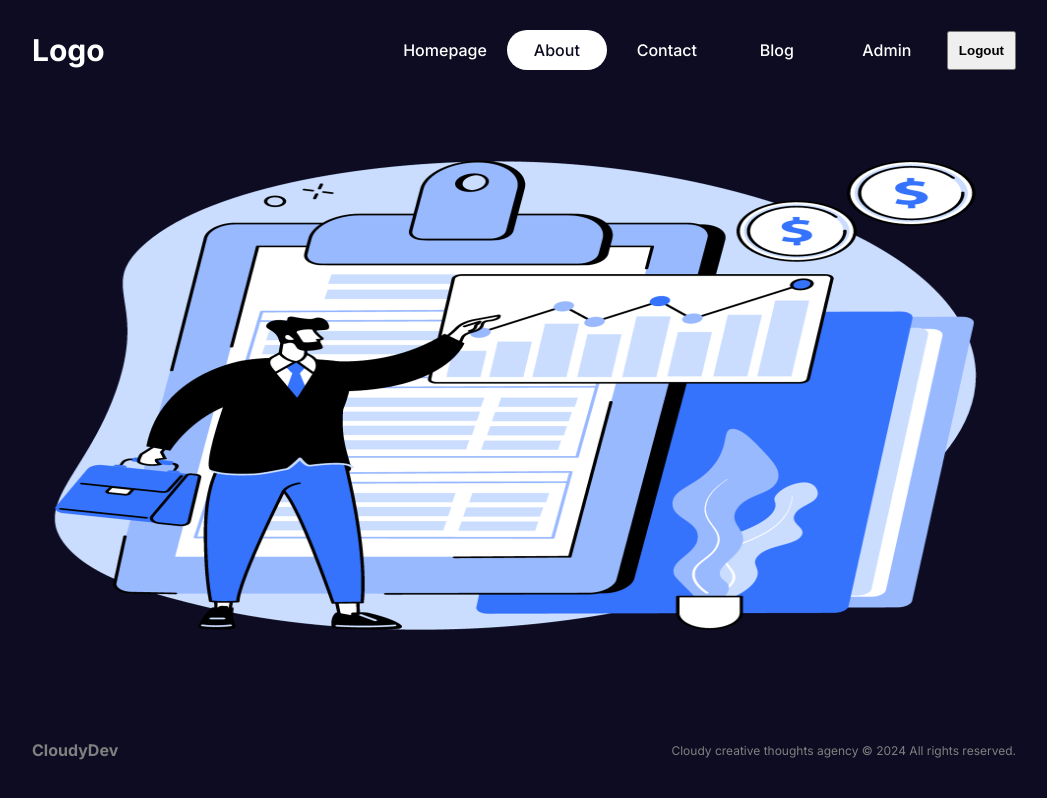
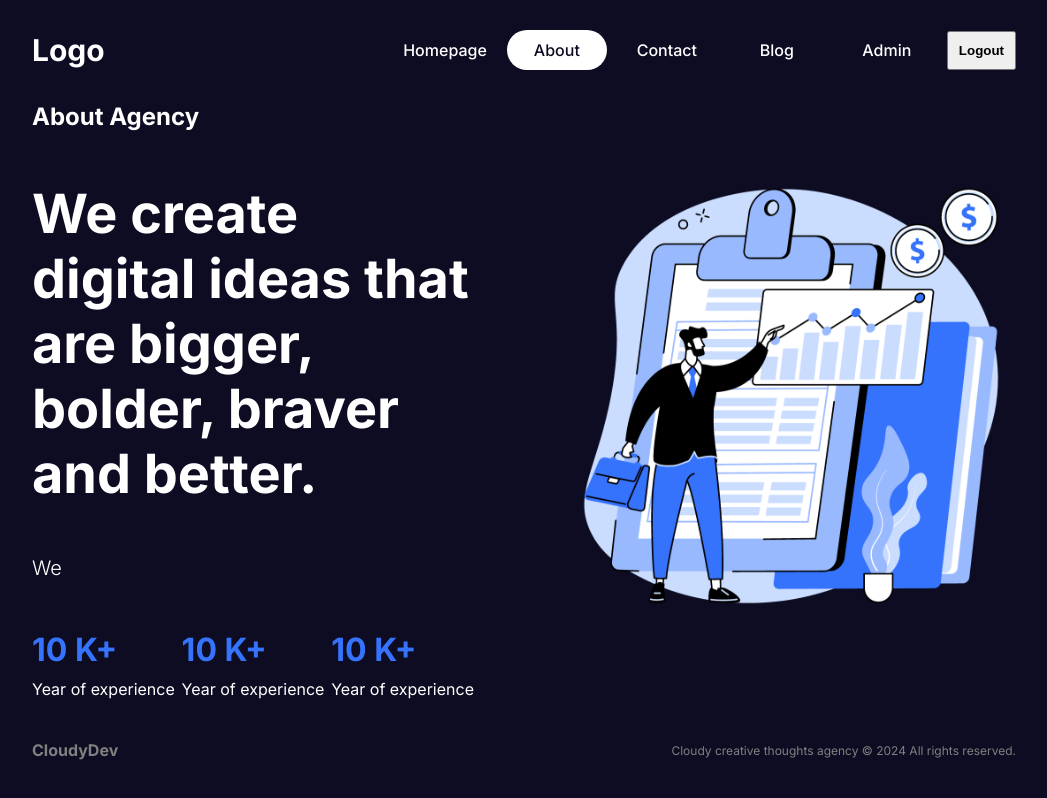
Before and after one commit to Fr0stm0urn3/cloudy, a Next.js app: page /about in a window 1280 px wide. Shown: the whole page, without its empty margins (116-1163 px from the left). Built offline with nearby package versions, Linux system fonts and the light colour scheme.

Commit message:
About page design + html

```diff
--- a/src/app/about/about.module.css
+++ b/src/app/about/about.module.css
@@ -1,5 +1,48 @@
+.container {
+  display: flex;
+  gap: 100px;
+}
+
+.textContainer {
+  flex: 1;
+  display: flex;
+  flex-direction: column;
+  gap: 50px;
+}
+
+.subTitle {
+  color: var(--btm);
+}
+
+.title {
+  font-size: 54px;
+}
+
+.desc {
+  font-size: 20px;
+  font-weight: 300;
+}
+
+.boxes {
+  display: flex;
+  align-items: center;
+  justify-content: space-between;
+}
+
+.box {
+  display: flex;
+  flex-direction: column;
+  gap: 10px;
+}
+
+.box h1 {
+  color: var(--btn);
+}
 .imgContainer {
+  flex: 1;
   position: relative;
-  width: 100%;
-  height: 500px;
 }
+
+.img {
+  object-fit: contain;
+}
--- a/src/app/about/page.jsx
+++ b/src/app/about/page.jsx
@@ -1,12 +1,32 @@
 import Image from "next/image"
-import AboutImage from "../../../public/about.png"
 import styles from "./about.module.css"
 
 const AboutPage = () => {
   return (
-    <div>
+    <div className={styles.container}>
+      <div className={styles.textContainer}>
+        <h2 className={styles.subTitle}>About Agency</h2>
+        <h1 className={styles.title}>
+          We create digital ideas that are bigger, bolder, braver and better.
+        </h1>
+        <p className={styles.desc}>We</p>
+        <div className={styles.boxes}>
+          <div className={styles.box}>
+            <h1>10 K+</h1>
+            <p>Year of experience</p>
+          </div>
+          <div className={styles.box}>
+            <h1>10 K+</h1>
+            <p>Year of experience</p>
+          </div>
+          <div className={styles.box}>
+            <h1>10 K+</h1>
+            <p>Year of experience</p>
+          </div>
+        </div>
+      </div>
       <div className={styles.imgContainer}>
-        <Image src={AboutImage} fill alt="" priority />
+        <Image src="/about.png" fill alt="About Image" priority className={styles.img} />
       </div>
     </div>
   )
```
